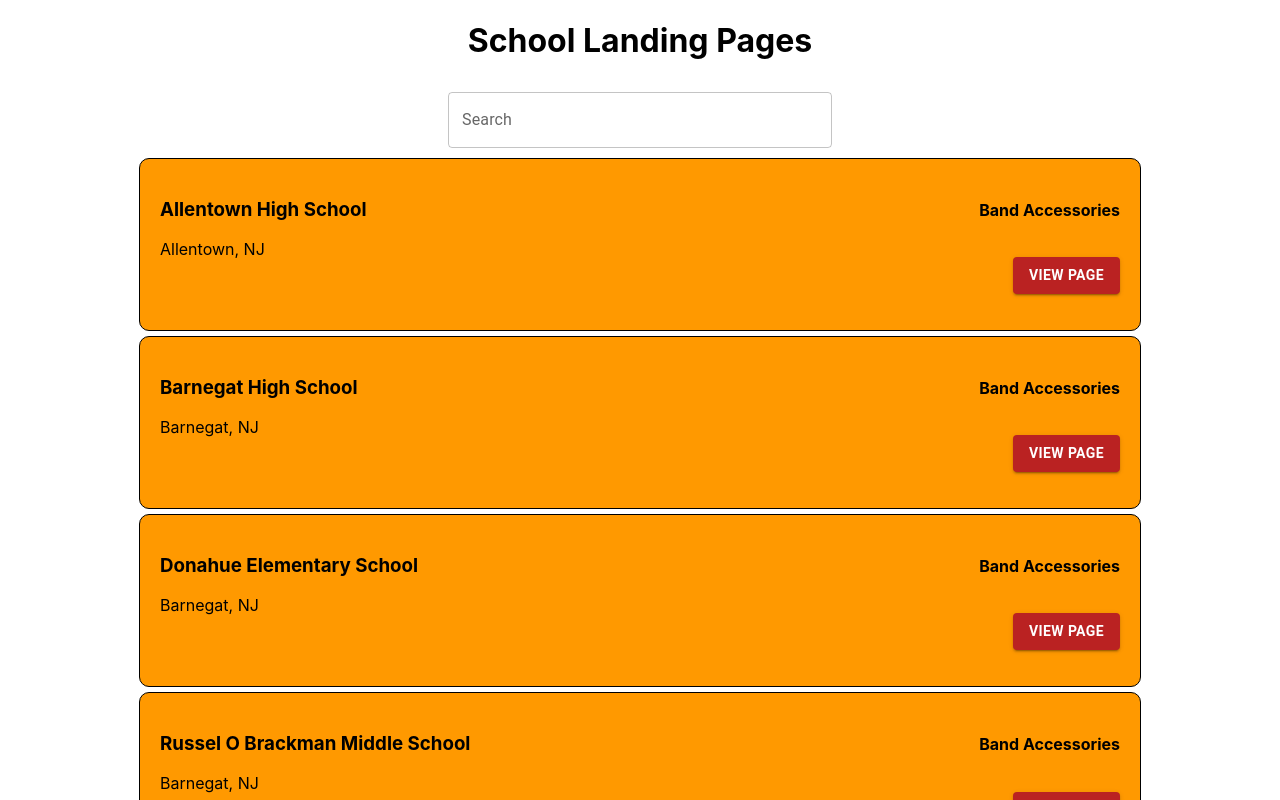
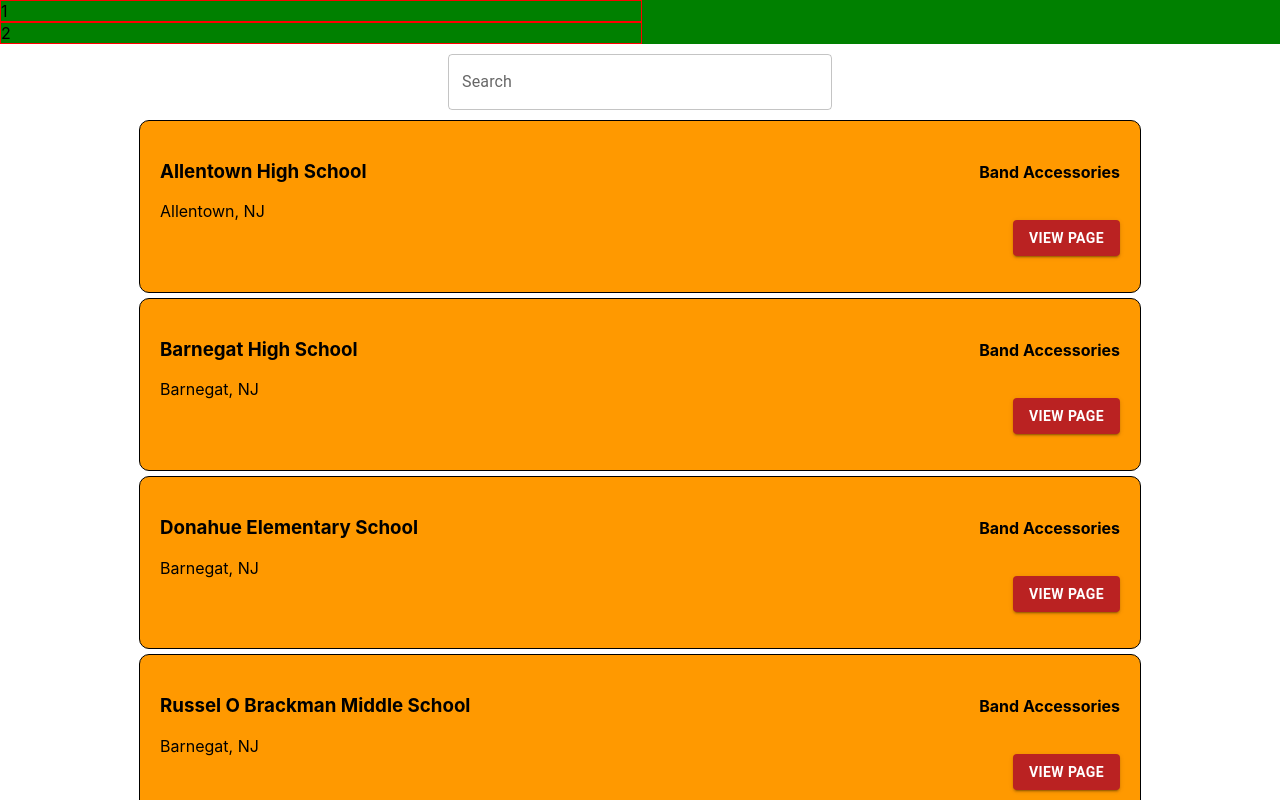
Before and after one commit to fredpasqua/microsite1, a React (Create React App) app: page / in a window 1280 px wide. Shown: the top 800 px of the page. Built offline with nearby package versions, Linux system fonts and the light colour scheme.

Commit message:
add header element

```diff
--- a/src/App.js
+++ b/src/App.js
@@ -1,8 +1,8 @@
 import { React, useState } from "react";
-
 import TextField from "@mui/material/TextField";
 import SchoolList from "./Components/SchoolList";
 import "./App.css";
+import HeaderElement from "./Components/HeaderElement.js";
 function App() {
   const [inputText, setInputText] = useState("");
   let inputHandler = (e) => {
@@ -12,8 +12,7 @@ function App() {
   };
   return (
     <div className="App">
-      <header className="App-header">
-        <h1 className="heading">School Landing Pages</h1>
+      <HeaderElement></HeaderElement>
       <div className="search">
         <TextField
           id="outlined-basic"
@@ -24,7 +23,6 @@ function App() {
         />
       </div>
       <SchoolList input={inputText} />
-      </header>
     </div>
   );
 }
--- /dev/null
+++ b/src/Components/HeaderElement.css
@@ -0,0 +1,20 @@
+.headerContainer {
+    width: 100%;
+    height: fit-content;
+    display: flex;
+    flex-wrap: wrap;
+    background-color: green;
+
+}
+
+.section1 {
+    border: 1px red solid;
+    width: 50%;
+    min-width: 360px;
+}
+
+.section2 {
+    border: 1px red solid;
+    width: 50%;
+    min-width: 360px;
+}
--- /dev/null
+++ b/src/Components/HeaderElement.js
@@ -0,0 +1,12 @@
+import React from "react";
+import "./HeaderElement.css";
+function HeaderElement() {
+  return (
+    <div className="headerContainer">
+      <section className="section1">1</section>
+      <section className="section2">2</section>
+    </div>
+  );
+}
+
+export default HeaderElement;
```
Lines whose indentation alone changed are shown as unchanged.
